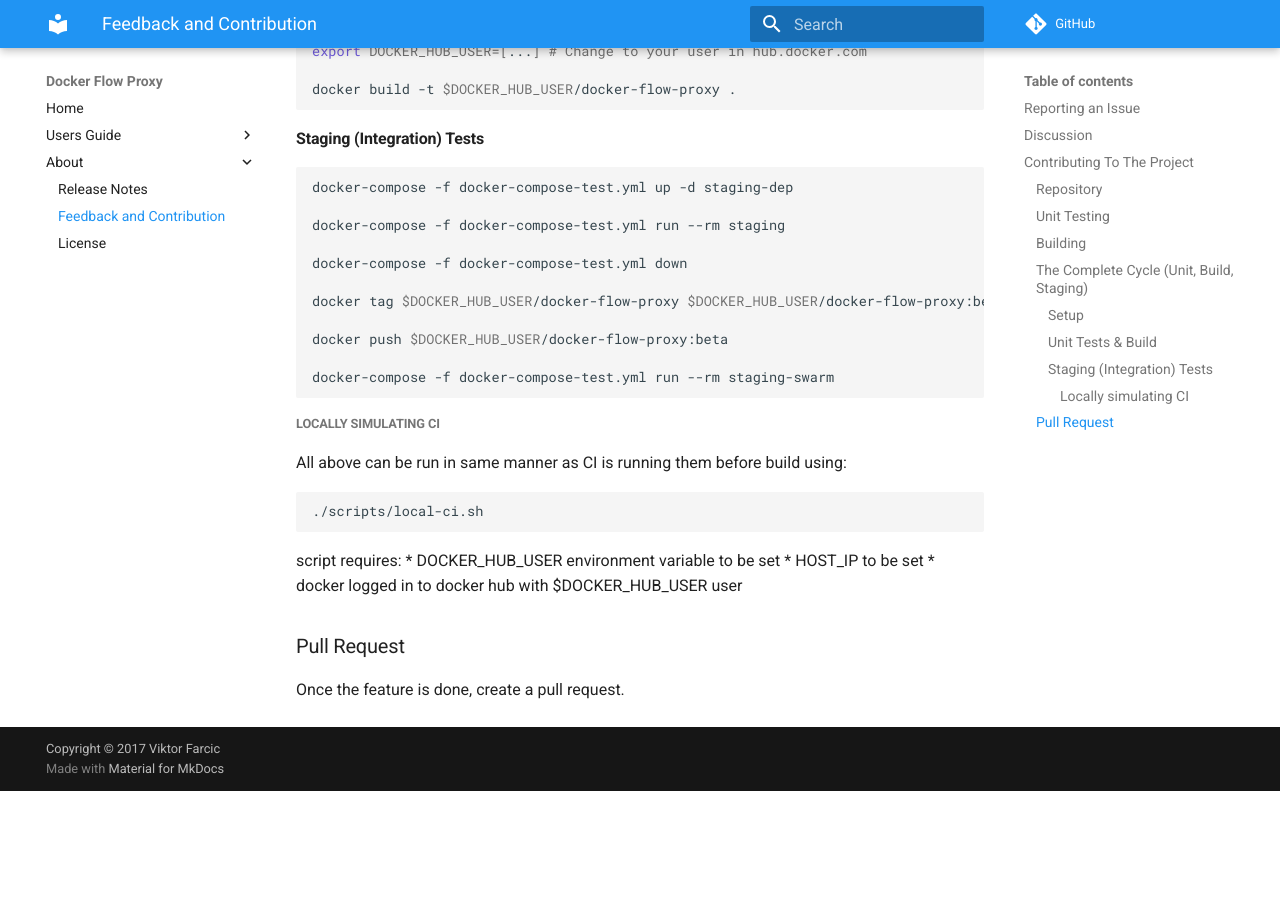
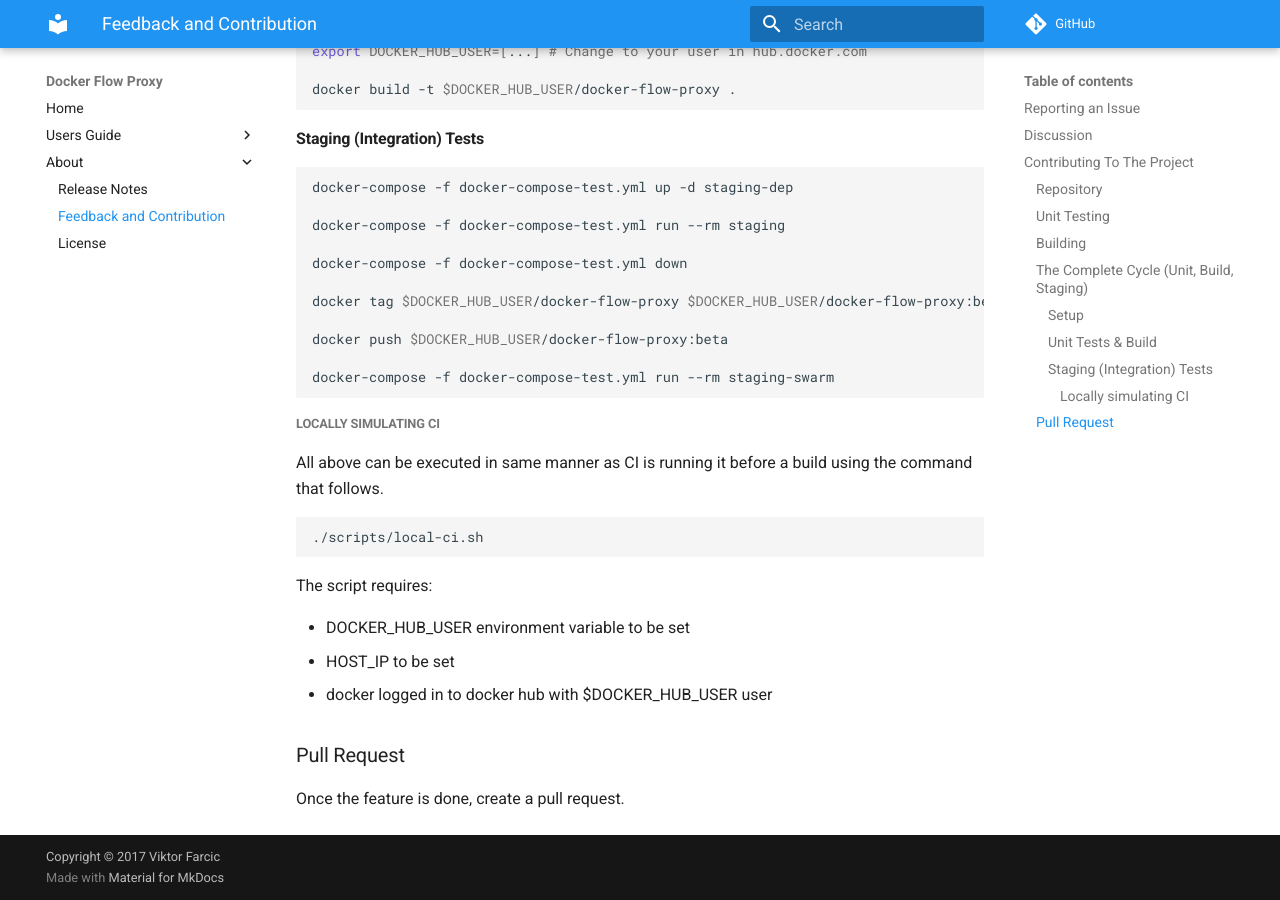
Before and after one commit to docker-flow/docker-flow-proxy, an MkDocs documentation site: the page built from docs/feedback-and-contribution.md, in a window 1280 px wide and 900 px high, scrolled down 1738 px. Built offline with MkDocs 1.6.1 and Material for MkDocs 9.7.7, drawn with Linux system fonts in a browser that asks for light colours; comment, search, counter and statistics services are not loaded; old or Windows-style settings are respelled for this version of MkDocs; before the commit the page ends 2529 px from its top, so only the background shows below that.

Commit message:
Update feedback-and-contribution.md

````diff
--- a/docs/feedback-and-contribution.md
+++ b/docs/feedback-and-contribution.md
@@ -84,11 +84,14 @@ docker-compose -f docker-compose-test.yml run --rm staging-swarm
 
 ##### Locally simulating CI
 
-All above can be run in same manner as CI is running them before build using:
+All above can be executed in same manner as CI is running it before a build using the command that follows.
+
 ```bash
 ./scripts/local-ci.sh
 ```
-script requires:
+
+The script requires:
+
 * DOCKER_HUB_USER environment variable to be set
 * HOST_IP to be set
 * docker logged in to docker hub with $DOCKER_HUB_USER user
````
